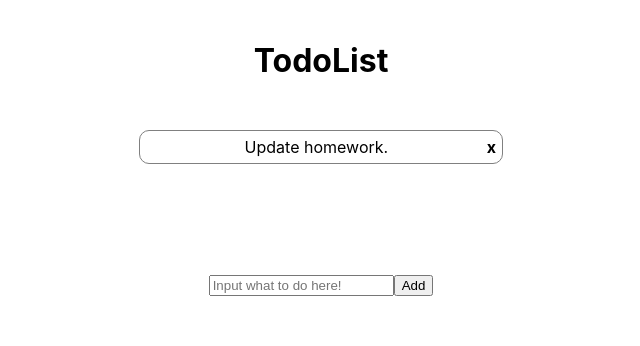
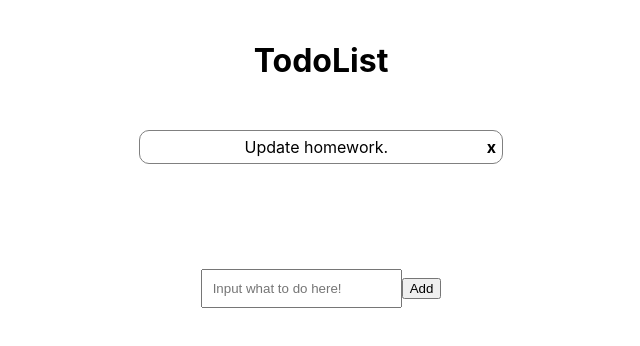
Before and after one commit to mrklorenz/react-redux-todolist, a React (Create React App) app: page / in a window 1280 px wide. Shown: the top 346 px of the page, without its empty margins (319-959 px from the left). Built offline with nearby package versions, Linux system fonts and the light colour scheme.

Commit message:
[ReactRedux][Mark] feat: Configure class for css

```diff
--- a/src/features/todos/components/TodoForm.js
+++ b/src/features/todos/components/TodoForm.js
@@ -5,9 +5,7 @@ import "../styles/ToDoForm.css";
 
 
 function TodoForm(props) {
-
     const[text, setText] = useState("");
-
     const dispatch = useDispatch();
 
     function handleChange(event){
@@ -20,8 +18,8 @@ function TodoForm(props) {
     }
 
     return (
-        <div className="toDoFormDiv">
-            <input type="text" placeholder="Input what to do here!" value={text} onChange={handleChange}/>
+        <div>
+            <input className="toDoFormDiv" type="text" placeholder="Input what to do here!" value={text} onChange={handleChange}/>
             <button onClick={handleAdd}>Add</button>
         </div>
     );
```
